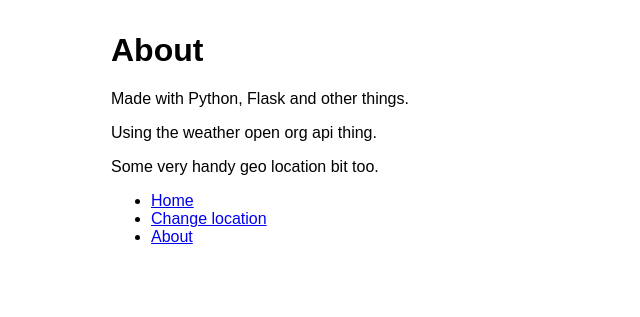
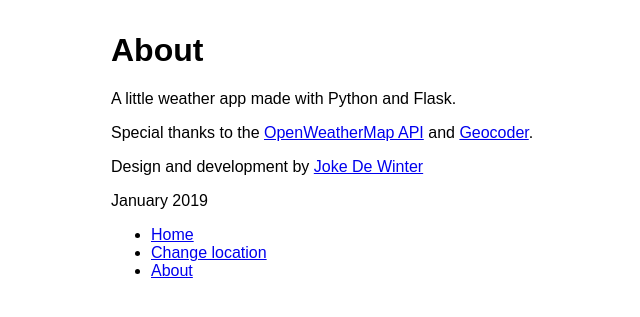
Before and after one commit to jokedewinter/weather, a Flask app: page /about in a window 1280 px wide. Shown: the top 317 px of the page, without its empty margins (17-657 px from the left). Run offline with Flask 2, Linux system fonts and the light colour scheme.

Commit message:
Initial commit

```diff
--- a/templates/about.html
+++ b/templates/about.html
@@ -1,9 +1,8 @@
 {% extends "layout.html" %}
 {% block content %}
     <h1>{{title}}</h1>
-    <p>Made with Python, Flask and other things.</p>
-
-    <p>Using the weather open org api thing.</p>
-    <p>Some very handy geo location bit too.</p>
-
+    <p>A little weather app made with Python and Flask.</p>
+    <p>Special thanks to the <a href="https://openweathermap.org" rel="bookmark">OpenWeatherMap API</a> and <a href="https://geocoder.readthedocs.io" rel="bookmark">Geocoder</a>.</p>
+	<p>Design and development by <a href="https://www.jokedewinter.co.uk" rel="bookmark">Joke De Winter</a></p>
+	<p>January 2019</p>
 {% endblock %}
```
Also changed, not shown: README.md.
